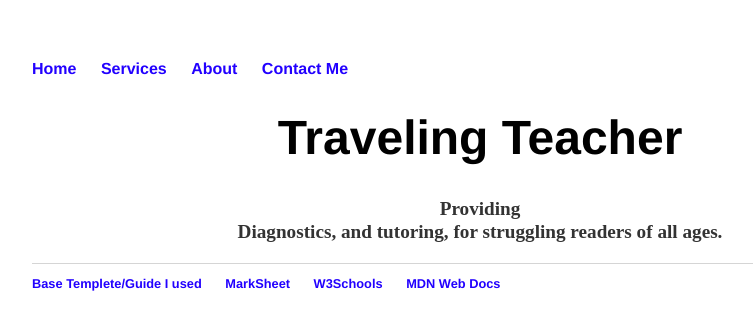
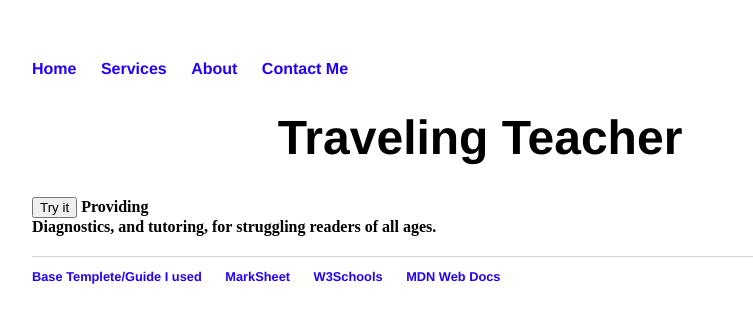
Before and after one commit to ShadowHazel/ShadowHazel.github.io, a Jekyll site: the page built from index.html, in a window 1280 px wide. Shown: the top 330 px of the page, without its empty margins (160-913 px from the left). Built offline with Jekyll 4.4.1, drawn with Linux system fonts in a browser that asks for light colours.

Commit message:
Update index.html

```diff
--- a/index.html
+++ b/index.html
@@ -2,7 +2,9 @@
 layout: 1
 title: Traveling Teacher
 ---
+<script> function 1 {document.getElementById("test").innerHTML = "Paragraph changed.";}</script>
 <div>
 	<h1 style="text-align:center;">Traveling Teacher</h1>
-	<p style="text-align:center;"><b>Providing</b><br><b>Diagnostics, and tutoring, for struggling readers of all ages.</b></p>
+	<button type="button" onclick="1">Try it</button>
+	<p.test style="text-align:center;"><b>Providing</b><br><b>Diagnostics, and tutoring, for struggling readers of all ages.</b></p>
     </div>
```
